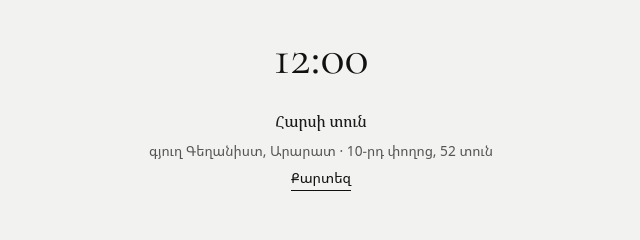
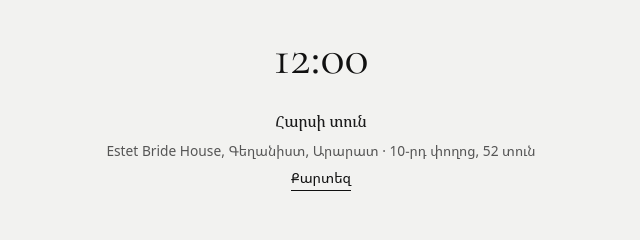
Before and after one commit to tatevavalyan050/wedding-invitation-q-h, a website: page index.html in a window 1280 px wide. Shown: the part 1680-1920 px from the top of the page, 319-959 px from the left. Drawn offline with nearby package versions, Linux system fonts and the light colour scheme.

Commit message:
Changed bride house info

```diff
--- a/index.html
+++ b/index.html
@@ -125,7 +125,7 @@
             <time>12:00</time>
             <div>
               <h3 data-i18n="schedule.bride">Հարսի տուն</h3>
-              <p data-i18n="schedule.brideAddr">գյուղ Գեղանիստ, Արարատ · 10-րդ փողոց, 52 տուն</p>
+              <p data-i18n="schedule.brideAddr">Estet Bride House, Գեղանիստ, Արարատ · 10-րդ փողոց, 52 տուն</p>
               <a href="https://yandex.com/maps/?text=Geghanist%20Ararat%2010th%20street%2052%20Armenia" target="_blank" rel="noopener noreferrer" data-i18n="schedule.map">Քարտեզ</a>
             </div>
           </article>
--- a/js/i18n.js
+++ b/js/i18n.js
@@ -31,7 +31,7 @@
       "schedule.eyebrow": "Ծրագիր",
       "schedule.title": "Մեր օրվա գեղեցիկ պահերը",
       "schedule.bride": "Հարսի տուն",
-      "schedule.brideAddr": "գյուղ Գեղանիստ, Արարատ · 10-րդ փողոց, 52 տուն",
+      "schedule.brideAddr": "Estet Bride House, Գեղանիստ, Արարատ · 10-րդ փողոց, 52 տուն",
       "schedule.groom": "Փեսայի տուն",
       "schedule.groomAddr": "գյուղ Գոռավան · Հովհաննես Շիրազի փողոց, տուն 35",
       "schedule.church": "Պսակի արարողություն",
@@ -70,7 +70,7 @@
       "schedule.eyebrow": "Программа",
       "schedule.title": "Прекрасные моменты нашего дня",
       "schedule.bride": "Дом невесты",
-      "schedule.brideAddr": "село Геганист, Арарат · 10-я улица, дом 52",
+      "schedule.brideAddr": "Estet Bride House, Геганист, Арарат · 10-я улица, дом 52",
       "schedule.groom": "Дом жениха",
       "schedule.groomAddr": "село Гораван · улица Оганеса Шираза, дом 35",
       "schedule.church": "Венчание",
@@ -109,7 +109,7 @@
       "schedule.eyebrow": "Schedule",
       "schedule.title": "Beautiful moments of our day",
       "schedule.bride": "Bride’s home",
-      "schedule.brideAddr": "Geghanist village, Ararat · 10th Street, house 52",
+      "schedule.brideAddr": "Estet Bride House, Geghanist, Ararat · 10th Street, house 52",
       "schedule.groom": "Groom’s home",
       "schedule.groomAddr": "Goravan village · Hovhannes Shiraz Street, house 35",
       "schedule.church": "Wedding ceremony",
```
